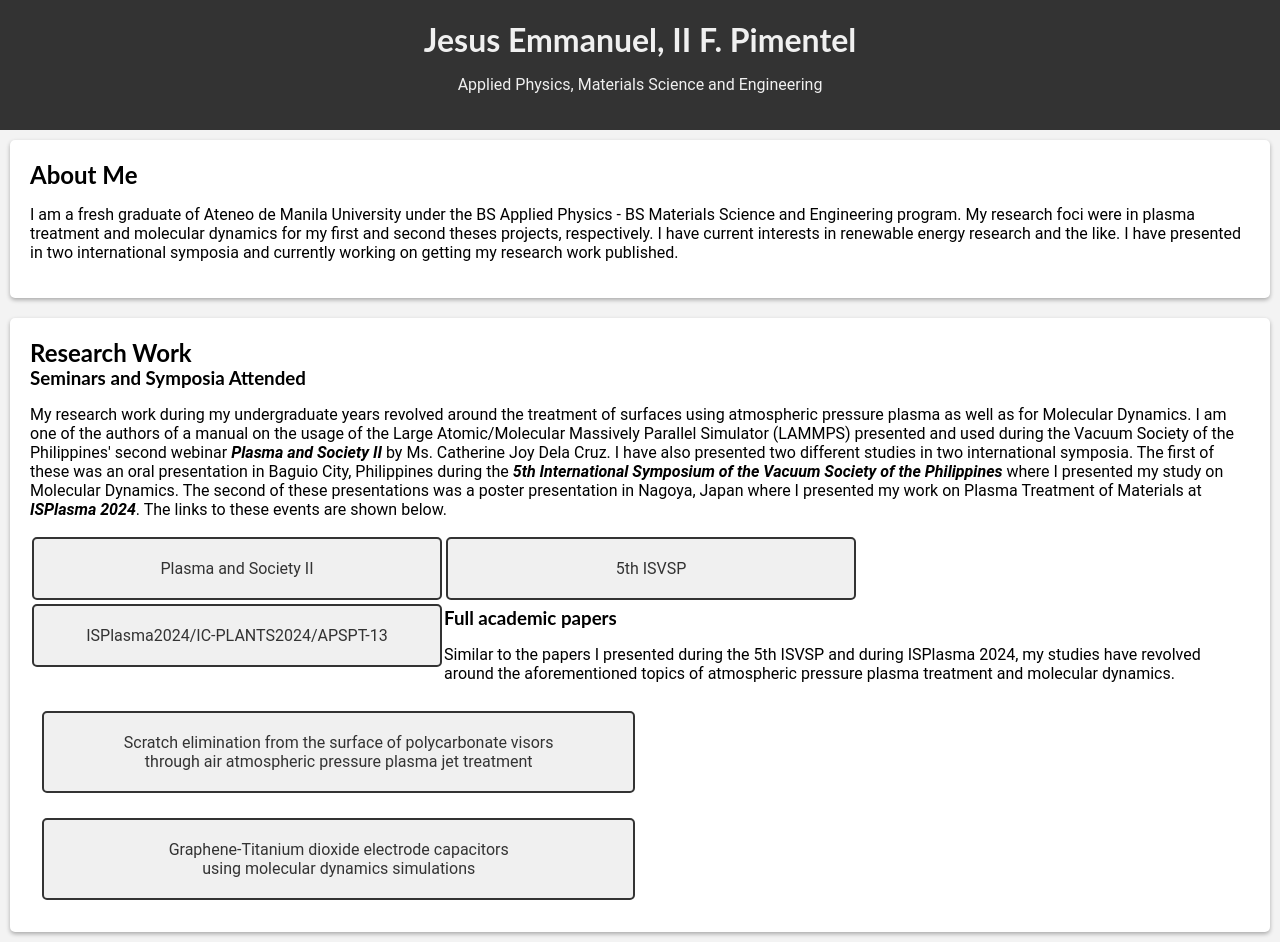
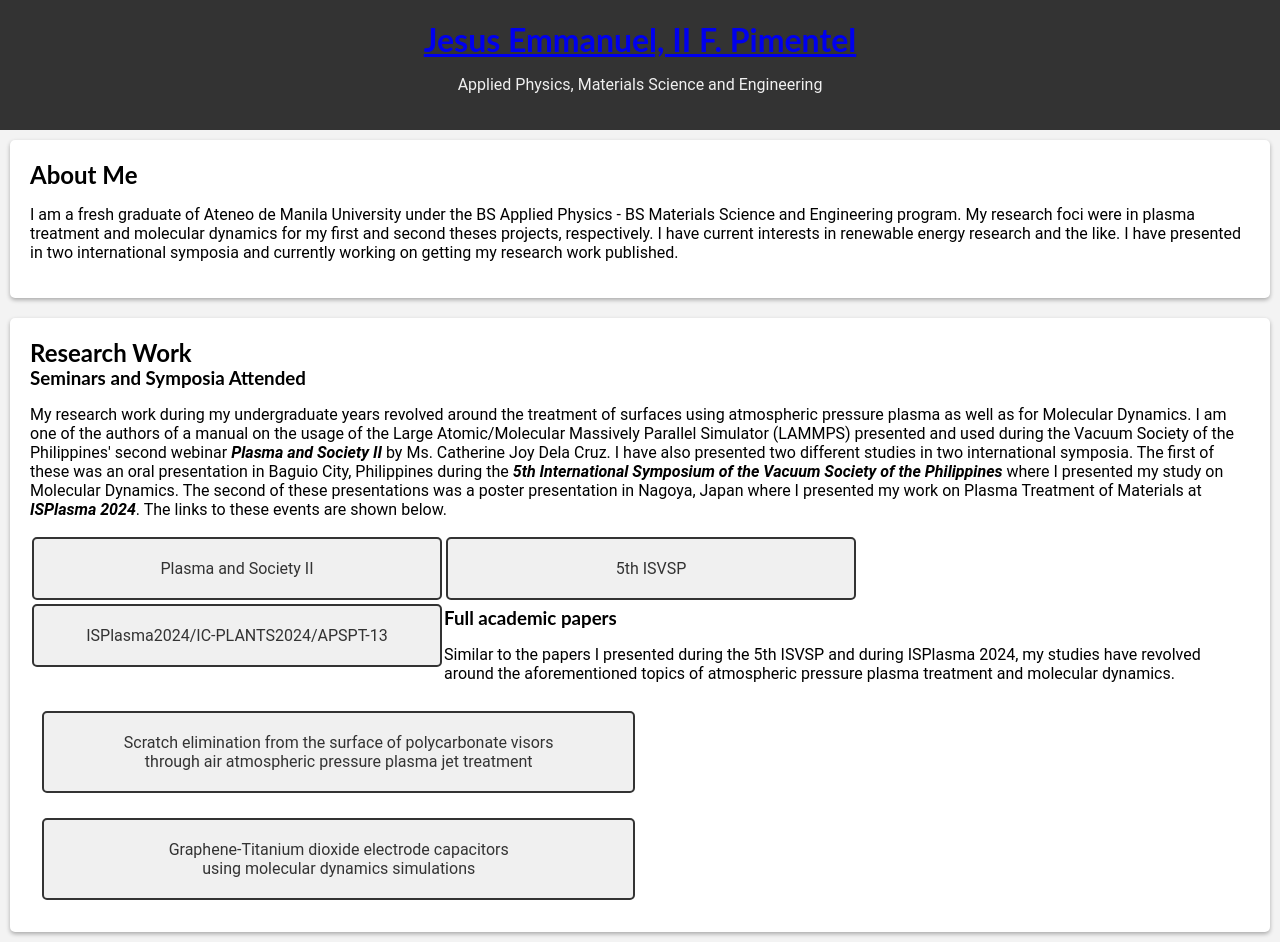
Before and after one commit to jesipimentel/jesipimentel.github.io, a plain HTML site: page index.html in a window 1280 px wide. Drawn offline with Linux system fonts and the light colour scheme.

Commit message:
Update index.html
Added associated link to main page on the header

```diff
--- a/index.html
+++ b/index.html
@@ -10,7 +10,7 @@
 
 	<header>
 
-		<h1>Jesus Emmanuel, II F. Pimentel</h1>
+		<h1><a href="index.html">Jesus Emmanuel, II F. Pimentel</a></h1>
 		<p>Applied Physics, Materials Science and Engineering</p>
 
 	</header>
```
